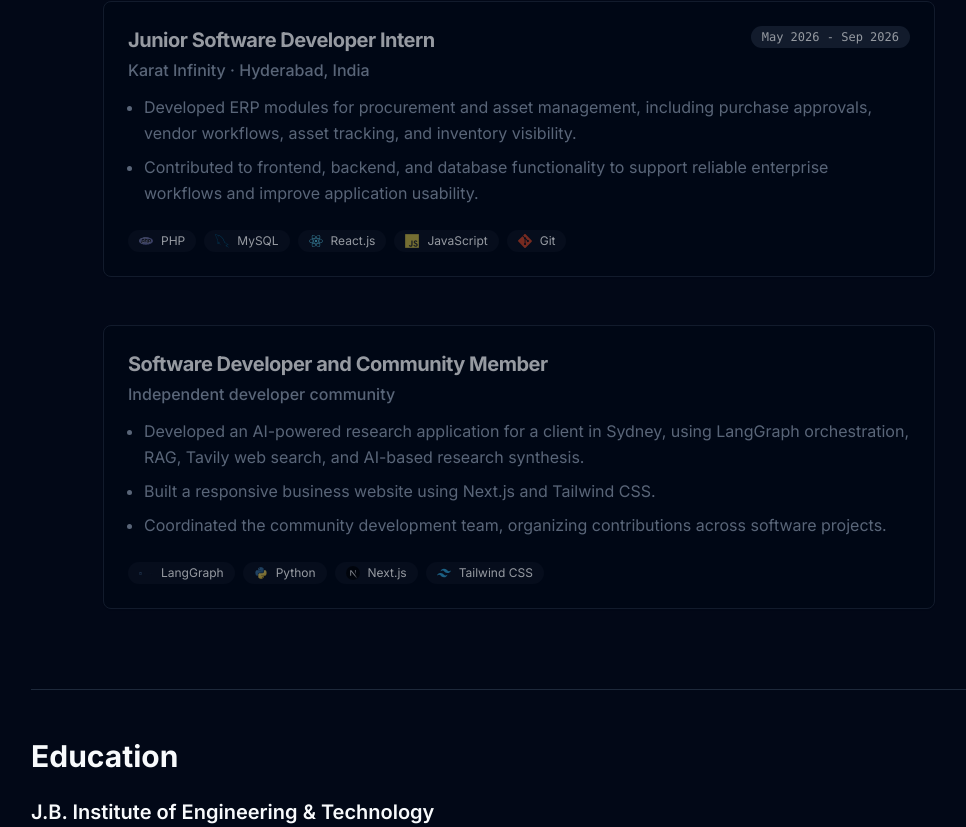
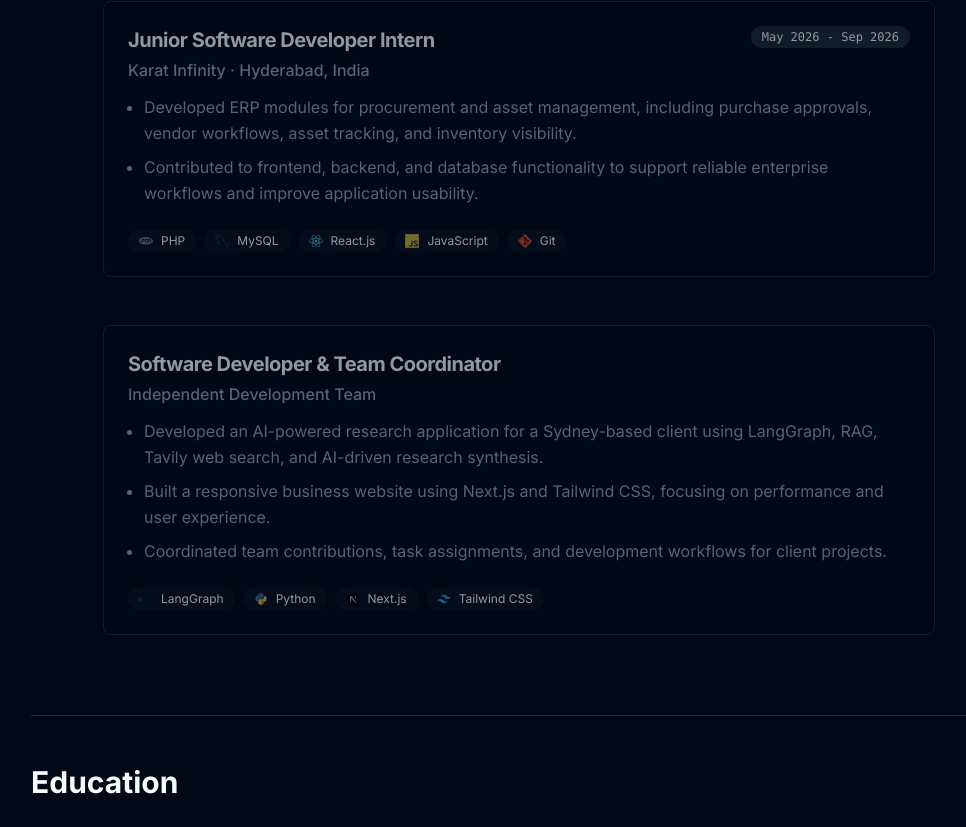
Before and after one commit to Shivasaiyadav08/Shiva_Sai-Portfolio, a Next.js app: page /about in a window 1280 px wide. Shown: the part 837-1664 px from the top of the page, without its empty margins (121-1087 px from the left). Built offline with nearby package versions, Linux system fonts and the light colour scheme; no server answers.

Commit message:
updated the freelancing work

```diff
--- a/scripts/verify-pages.mjs
+++ b/scripts/verify-pages.mjs
@@ -10,7 +10,7 @@ for (const [path, expected] of [
       "Crebry",
       "Edith",
       "Karat Infinity",
-      "Independent developer community",
+      "Independent Development Team",
       "8.62",
     ],
   ],
--- a/src/data/profile.ts
+++ b/src/data/profile.ts
@@ -103,12 +103,12 @@ export const EXPERIENCE: Experience[] = [
     id: 2,
     startDate: "",
     endDate: "",
-    title: "Software Developer and Community Member",
-    company: "Independent developer community",
+    title: "Software Developer & Team Coordinator",
+    company: "Independent Development Team",
     description: [
-      "Developed an AI-powered research application for a client in Sydney, using LangGraph orchestration, RAG, Tavily web search, and AI-based research synthesis.",
-      "Built a responsive business website using Next.js and Tailwind CSS.",
-      "Coordinated the community development team, organizing contributions across software projects.",
+      "Developed an AI-powered research application for a Sydney-based client using LangGraph, RAG, Tavily web search, and AI-driven research synthesis.",
+      "Built a responsive business website using Next.js and Tailwind CSS, focusing on performance and user experience.",
+      "Coordinated team contributions, task assignments, and development workflows for client projects.",
     ],
     skills: ["LangGraph", "Python", "Next.js", "Tailwind CSS"],
   },
```
